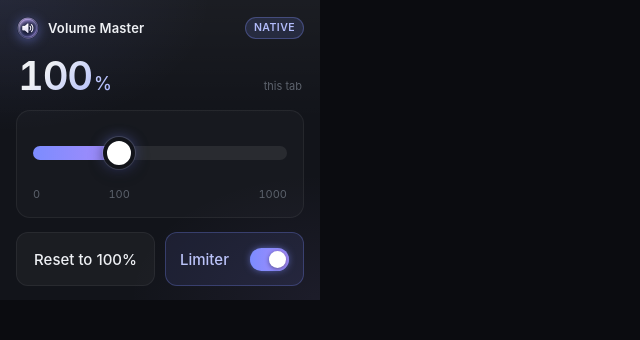
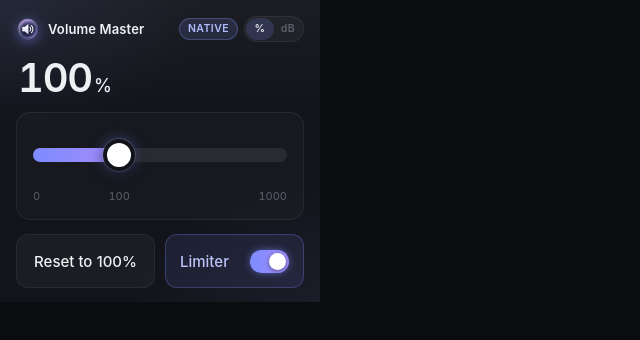
Before and after one commit to BartekBanas/volume-master, a website with bundled scripts: page public/popup.html in a window 1280 px wide. Shown: the whole page, without its empty margins (0-640 px from the left). Built offline with nearby package versions, Linux system fonts and the light colour scheme; no server answers; files whose address does not match are found by name.

Commit message:
Add showing change in estimated db instead of percentage volume change

```diff
--- a/public/popup.css
+++ b/public/popup.css
@@ -86,6 +86,13 @@
   letter-spacing: 0.01em;
 }
 
+.header-meta {
+  display: flex;
+  flex: none;
+  align-items: center;
+  gap: 6px;
+}
+
 .badge {
   padding: 3px 8px;
   border-radius: 999px;
@@ -109,9 +116,6 @@
 /* readout */
 
 .readout-row {
-  display: flex;
-  align-items: baseline;
-  justify-content: space-between;
   padding: 2px 2px 0;
 }
 
@@ -141,9 +145,72 @@
   margin-left: 2px;
 }
 
-.hint {
-  font-size: 11px;
+.unit-switch {
+  position: relative;
+  display: grid;
+  grid-template-columns: 1fr 1fr;
+  flex: none;
+  padding: 1px;
+  border-radius: 999px;
+  background: rgba(255, 255, 255, 0.04);
+  border: 1px solid var(--panel-edge);
+}
+
+.unit-thumb {
+  position: absolute;
+  top: 1px;
+  bottom: 1px;
+  left: 1px;
+  width: calc((100% - 2px) / 2);
+  border-radius: 999px;
+  background: color-mix(in srgb, var(--fill-a) 18%, transparent);
+  pointer-events: none;
+}
+
+.unit-switch.ready .unit-thumb {
+  transition: transform 0.22s var(--ease), background var(--tint);
+}
+
+.unit-switch[data-unit="db"] .unit-thumb {
+  transform: translateX(100%);
+}
+
+.unit-switch button {
+  position: relative;
+  z-index: 1;
+  min-width: 28px;
+  min-height: 22px;
+  padding: 0 6px;
+  border: 0;
+  border-radius: 999px;
+  background: transparent;
   color: var(--faint);
+  font: inherit;
+  font-size: 10.5px;
+  font-weight: 600;
+  letter-spacing: 0.04em;
+  white-space: nowrap;
+  cursor: pointer;
+  transition: color 0.22s var(--ease);
+}
+
+.unit-switch button[aria-pressed="true"] {
+  color: var(--text);
+}
+
+.unit-switch button:hover:not([aria-pressed="true"]) {
+  color: var(--muted);
+  background: transparent;
+  border-color: transparent;
+}
+
+.unit-switch button:focus-visible {
+  outline: 2px solid var(--fill-a);
+  outline-offset: 1px;
+}
+
+.unit-switch button:active:not(:disabled) {
+  transform: none;
 }
 
 /* slider */
--- a/public/popup.html
+++ b/public/popup.html
@@ -10,20 +10,26 @@
       <header>
         <img class="mark" src="icons/icon48.png" width="24" height="24" alt="" aria-hidden="true" />
         <h1>Volume Master</h1>
-        <span id="badge" class="badge">Native</span>
+        <div class="header-meta">
+          <span id="badge" class="badge">Native</span>
+          <div class="unit-switch" role="group" aria-label="Volume units" data-unit="percent">
+            <span class="unit-thumb" aria-hidden="true"></span>
+            <button type="button" id="unit-percent" aria-pressed="true">%</button>
+            <button type="button" id="unit-db" aria-pressed="false">dB</button>
+          </div>
+        </div>
       </header>
 
       <section class="readout-row">
         <p id="readout">100<span class="unit">%</span></p>
-        <span class="hint">this tab</span>
       </section>
 
       <div class="slider-wrap">
         <input id="slider" type="range" min="0" max="1000" value="316" step="1" aria-label="Volume" />
         <div class="ticks" aria-hidden="true">
-          <span>0</span>
-          <span class="native">100</span>
-          <span>1000</span>
+          <span id="tick-min">0</span>
+          <span id="tick-native" class="native">100</span>
+          <span id="tick-max">1000</span>
         </div>
       </div>
 
--- a/src/messages.ts
+++ b/src/messages.ts
@@ -92,3 +92,21 @@
   const p = snapPercent(percent) / MAX_PERCENT;
   return Math.round(MAX_PERCENT * p ** (1 / SLIDER_GAMMA));
 }
+
+export type VolumeUnit = "percent" | "db";
+
+/** Amplitude dB from percent. 100% is 0 dB, 1000% is +20 dB, 0% is −∞. */
+export function dbFromPercent(percent: number): number {
+  const p = snapPercent(percent);
+  if (p <= 0) return Number.NEGATIVE_INFINITY;
+  return 20 * Math.log10(p / NATIVE_PERCENT);
+}
+
+export function formatDb(percent: number): string {
+  const db = dbFromPercent(percent);
+  if (!Number.isFinite(db)) return "−∞";
+  const rounded = Math.round(db * 10) / 10;
+  if (Object.is(rounded, -0) || rounded === 0) return "0.0";
+  const abs = Math.abs(rounded).toFixed(1);
+  return `${rounded > 0 ? "+" : "−"}${abs}`;
+}
--- a/src/popup.ts
+++ b/src/popup.ts
@@ -1,4 +1,5 @@
 import {
+  formatDb,
   isCapturableUrl,
   MAX_PERCENT,
   NATIVE_PERCENT,
@@ -7,7 +8,10 @@
   type BackgroundRequest,
   type PopupEvent,
   type TabStateView,
+  type VolumeUnit,
 } from "./messages.js";
+
+const UNIT_KEY = "volume-master.unit";
 
 const slider = document.querySelector("#slider") as HTMLInputElement;
 const sliderWrap = document.querySelector(".slider-wrap") as HTMLElement;
@@ -18,6 +22,12 @@
 const note = document.querySelector("#note") as HTMLParagraphElement;
 const badge = document.querySelector("#badge") as HTMLSpanElement;
 const panel = document.querySelector("main") as HTMLElement;
+const unitSwitch = document.querySelector(".unit-switch") as HTMLElement;
+const unitPercent = document.querySelector("#unit-percent") as HTMLButtonElement;
+const unitDb = document.querySelector("#unit-db") as HTMLButtonElement;
+const tickMin = document.querySelector("#tick-min") as HTMLSpanElement;
+const tickNative = document.querySelector("#tick-native") as HTMLSpanElement;
+const tickMax = document.querySelector("#tick-max") as HTMLSpanElement;
 
 let tabId: number | undefined;
 
@@ -91,9 +101,36 @@
   slider.style.setProperty("--ratio", String(positionRatio(position)));
 }
 
+function readUnit(): VolumeUnit {
+  return localStorage.getItem(UNIT_KEY) === "db" ? "db" : "percent";
+}
+
+let unit: VolumeUnit = readUnit();
+
+function setUnit(next: VolumeUnit): void {
+  unit = next;
+  localStorage.setItem(UNIT_KEY, next);
+  unitSwitch.dataset.unit = next;
+  unitPercent.setAttribute("aria-pressed", String(next === "percent"));
+  unitDb.setAttribute("aria-pressed", String(next === "db"));
+  tickMin.textContent = next === "db" ? "−∞" : "0";
+  tickNative.textContent = next === "db" ? "0" : "100";
+  tickMax.textContent = next === "db" ? "+20" : "1000";
+  reset.textContent = next === "db" ? "Reset to 0 dB" : "Reset to 100%";
+  slider.setAttribute("aria-label", next === "db" ? "Volume in decibels" : "Volume");
+}
+
+function paintReadout(percent: number): void {
+  if (unit === "db") {
+    readout.innerHTML = `${formatDb(percent)}<span class="unit">dB</span>`;
+    return;
+  }
+  readout.innerHTML = `${percent}<span class="unit">%</span>`;
+}
+
 function paint(state: TabStateView, syncSlider = true): void {
   if (syncSlider) setSliderPosition(positionFromPercent(state.percent));
-  readout.innerHTML = `${state.percent}<span class="unit">%</span>`;
+  paintReadout(state.percent);
   badge.textContent = badgeLabel(state.percent, state.capturable);
   paintTheme(state.capturable ? state.percent : NATIVE_PERCENT);
   panel.classList.toggle("off", !state.capturable);
@@ -143,6 +180,20 @@
 reset.addEventListener("click", () => {
   void apply(NATIVE_PERCENT, true);
 });
+
+unitPercent.addEventListener("click", () => {
+  setUnit("percent");
+  paintReadout(snapFromSlider());
+});
+
+unitDb.addEventListener("click", () => {
+  setUnit("db");
+  paintReadout(snapFromSlider());
+});
+
+function snapFromSlider(): number {
+  return percentFromPosition(Number(slider.value));
+}
 
 limiter.addEventListener("change", () => {
   if (!limiter.checked) setClip(0);
@@ -195,6 +246,9 @@
   if (!clipRaf) clipRaf = requestAnimationFrame(tickClip);
 }
 
+setUnit(unit);
+requestAnimationFrame(() => unitSwitch.classList.add("ready"));
+
 chrome.runtime.onMessage.addListener((message: PopupEvent) => {
   if (message?.target !== "popup" || message.type !== "limiterMeter") return;
   if (message.tabId !== tabId) return;
```
